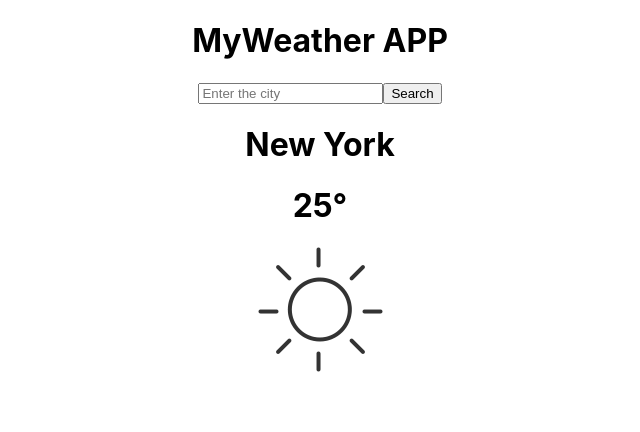
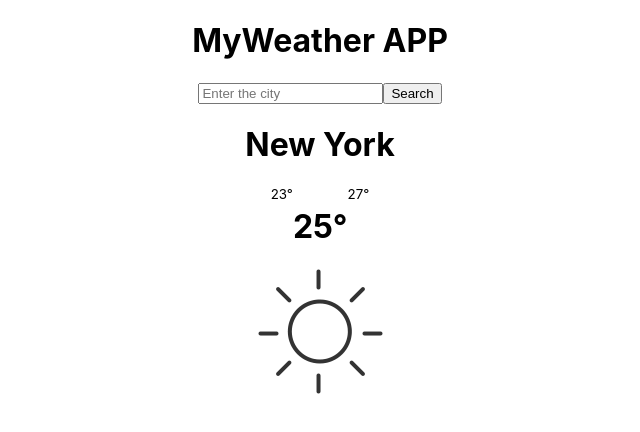
Before and after one commit to kamilalew/myWeather-app, a React (Create React App) app: page / in a window 1280 px wide. Shown: the top 432 px of the page, without its empty margins (320-960 px from the left). Built offline with nearby package versions, Linux system fonts and the light colour scheme.

Commit message:
additiona changes to hardoced data

```diff
--- a/src/App.css
+++ b/src/App.css
@@ -7,32 +7,7 @@
   pointer-events: none;
 }
 
-@media (prefers-reduced-motion: no-preference) {
-  .App-logo {
-    animation: App-logo-spin infinite 20s linear;
-  }
+.temperatures {
+  display: flex;
+  justify-content: center;
 }
-
-.App-header {
-  background-color: #282c34;
-  min-height: 100vh;
-  display: flex;
-  flex-direction: column;
-  align-items: center;
-  justify-content: center;
-  font-size: calc(10px + 2vmin);
-  color: white;
-}
-
-.App-link {
-  color: #61dafb;
-}
-
-@keyframes App-logo-spin {
-  from {
-    transform: rotate(0deg);
-  }
-  to {
-    transform: rotate(360deg);
-  }
-}
--- a/src/MyWeather/MyWeatherResults.js
+++ b/src/MyWeather/MyWeatherResults.js
@@ -5,7 +5,11 @@
     return (
         <div>
             <h1 className='city'>New York</h1>
-            <h1 className='temperature'>25&deg;</h1>
+            <div className='temperatures'>
+                <sub className='minTemperature'>23&deg;</sub>
+                <h1 className='temperature'>25&deg;</h1>
+                <sub className='maxTemperature'>27&deg;</sub>
+            </div>
             <img className='images' alt='sunny' src={sunny} />
         </div>
     )
```
